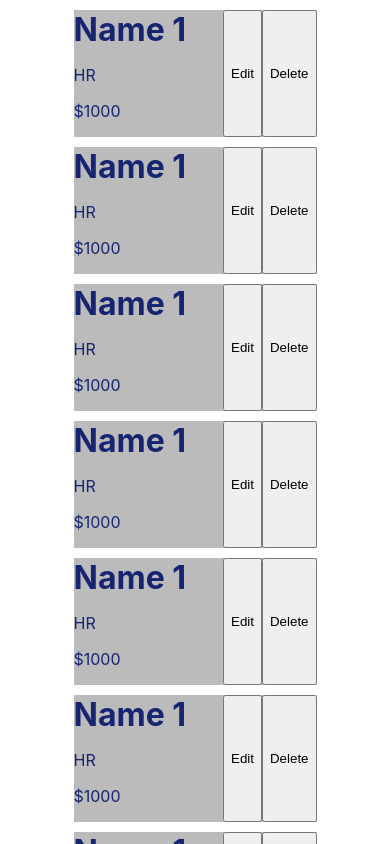
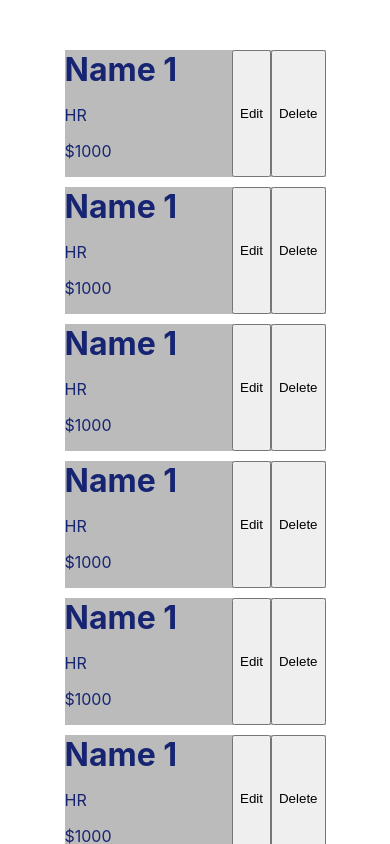
Before and after one commit to lohszeying/simple-crud-employee-web, a React (Create React App) app: page / in a window 390 px wide. Shown: the top 844 px of the page. Built offline with nearby package versions, Linux system fonts and the light colour scheme; the HTML template or start-up script is replaced by a standard one.

Commit message:
Minor main page UI changes

```diff
--- a/src/components/Employees.module.css
+++ b/src/components/Employees.module.css
@@ -1,15 +1,14 @@
 .employees-body {
-  margin: 0 150px;
+  margin: 50px 150px;
   display: grid;
   grid-template-columns: repeat(2, 1fr);
   grid-gap: 10px;
-  padding: 10px;
 }
 
 @media screen and (max-width: 850px) {
   .employees-body {
     display: flex;
     flex-direction: column;
-    margin: 0 50px;
+    margin: 50px 50px;
   }
 }
```
